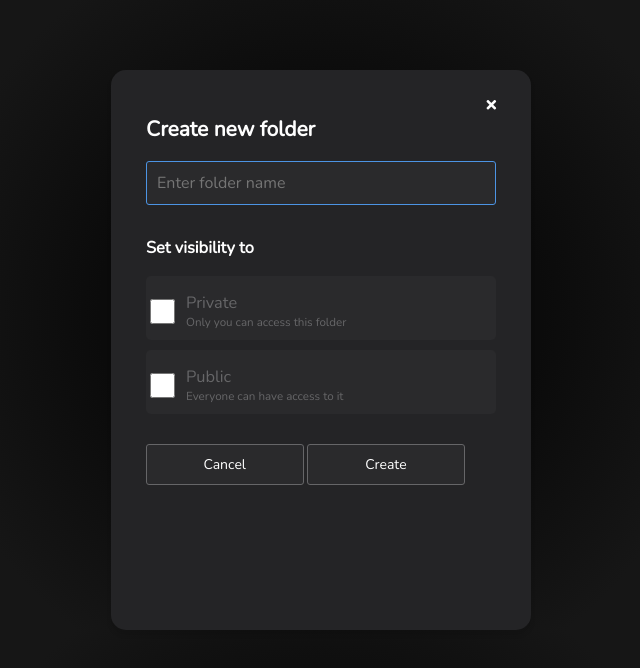
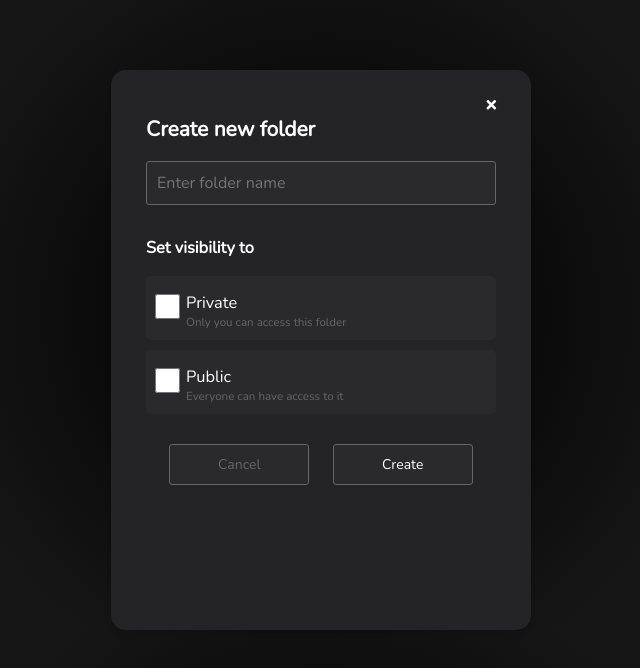
Before and after one commit to jpmersuglia/folder-form-component, a plain HTML site: page index.html in a window 1280 px wide. Shown: the whole page, without its empty margins (319-959 px from the left). Drawn offline with nearby package versions, Linux system fonts and the light colour scheme.

Commit message:
:art: Improve some format and structure

```diff
--- a/index.html
+++ b/index.html
@@ -36,8 +36,8 @@
             </div>
 
             <div class="action-buttons">
-                <button class="btn">Cancel</button>
-                <button class="btn">Create</button>
+                <button class="btn cancel">Cancel</button>
+                <button class="btn create">Create</button>
             </div>
         </form>
     </div>
--- a/styles.css
+++ b/styles.css
@@ -42,7 +42,7 @@ form{
 
 .input{
     background-color: #2a2a2c;
-    border: 1px solid #4C94E4;
+    border: 1px solid #666668;
     border-radius: 3px;
     color: #9C9C9D;
     font-family: inherit;
@@ -50,6 +50,11 @@ form{
     padding: 10px;
     width: 100%;
 }
+.input:focus{
+    border: 1px solid #4C94E4;
+    color: black;
+}
+
 
 h3{
     padding-top: 15px;
@@ -79,6 +84,7 @@ h3{
     margin-top: 0;
     margin-bottom: 0;
     margin-left: 25px;
+    color: #fefefe;
 }
 .selection h5{
     margin-top: 0;
@@ -89,11 +95,16 @@ h3{
 .checkbox{
     background-color: #fefefe;
     position: absolute;
-    top: 20px;
-    left: 0;
+    top: 15px;
+    left: 5px;
     height: 25px;
     width: 25px;
-    border-radius: 10%;
+    border-radius: 5px;
+}
+
+.action-buttons{
+    display: flex;
+    justify-content: space-evenly;
 }
 
 .btn{
@@ -108,6 +119,14 @@ h3{
     font-size: 14px;
     padding: 10px;
     margin: 20px 0;
-    width: 45%;
+    width: 40%;
     cursor: pointer;
 }
+.btn:hover{
+    border: 1px solid #4C94E4;
+}
+
+.cancel{
+    border: 1px solid #666668;
+    color: #666668;
+}
```
